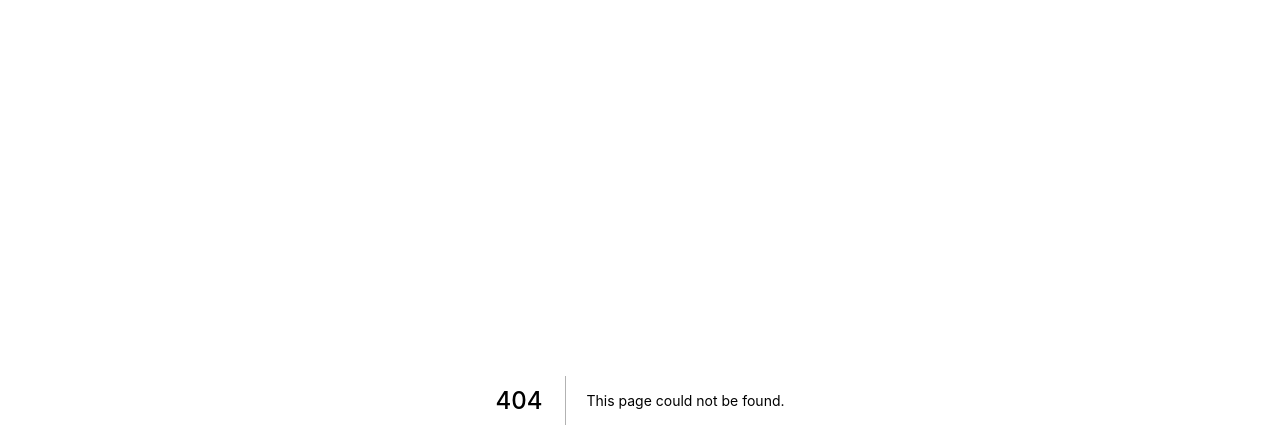
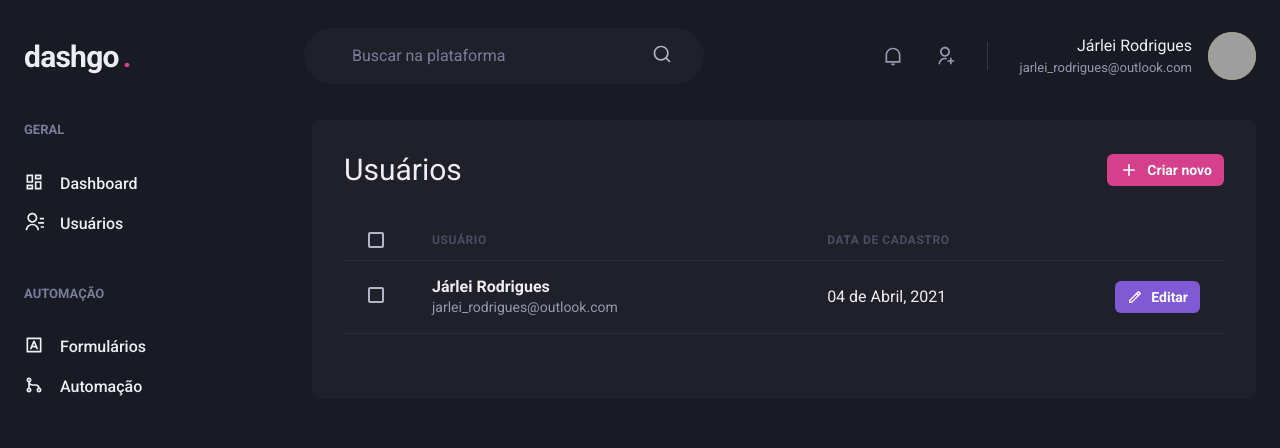
Before and after one commit to Jarlei3m/dashgo, a Next.js app: page /users in a window 1280 px wide. Before the commit this address had no page. Shown: the top 448 px of the page. Built offline with nearby package versions, Linux system fonts and the light colour scheme; grey boxes are pictures that could not be loaded.

Commit message:
chore: Added users list

```diff
--- /dev/null
+++ b/src/pages/users/index.tsx
@@ -0,0 +1,89 @@
+import {
+  Box,
+  Button,
+  Checkbox,
+  Flex,
+  Heading,
+  Icon,
+  Table,
+  Tbody,
+  Td,
+  Text,
+  Th,
+  Thead,
+  Tr,
+} from '@chakra-ui/react';
+import { RiAddLine, RiPencilLine } from 'react-icons/ri';
+
+import { Header } from '../../components/Header';
+import { SideBar } from '../../components/SideBar';
+
+export default function UserList() {
+  return (
+    <Box>
+      <Header />
+
+      <Flex w='100%' my='6' maxWidth={1480} mx='auto' px='6'>
+        <SideBar />
+
+        <Box flex='1' borderRadius='8' bg='gray.800' p='8'>
+          <Flex mb='8' justify='space-between' align='center'>
+            <Heading size='lg' fontWeight='normal'>
+              Usuários
+            </Heading>
+
+            <Button
+              as='a'
+              size='sm'
+              fontSize='sm'
+              colorScheme='pink'
+              leftIcon={<Icon as={RiAddLine} fontSize='20' />}
+            >
+              Criar novo
+            </Button>
+          </Flex>
+
+          <Table colorScheme='whiteAlpha'>
+            <Thead>
+              <Tr>
+                <Th px='6' color='gray.300' width='8'>
+                  <Checkbox colorScheme='pink' />
+                </Th>
+                <Th>Usuário</Th>
+                <Th>Data de cadastro</Th>
+                <Th width='8'></Th>
+              </Tr>
+            </Thead>
+            <Tbody>
+              <Tr>
+                <Td px='6'>
+                  <Checkbox colorScheme='pink' />
+                </Td>
+                <Td>
+                  <Box>
+                    <Text fontWeight='bold'>Járlei Rodrigues</Text>
+                    <Text fontSize='sm' color='gray.300'>
+                      jarlei_rodrigues@outlook.com
+                    </Text>
+                  </Box>
+                </Td>
+                <Td>04 de Abril, 2021</Td>
+                <Td>
+                  <Button
+                    as='a'
+                    size='sm'
+                    fontSize='sm'
+                    colorScheme='purple'
+                    leftIcon={<Icon as={RiPencilLine} fontSize='16' />}
+                  >
+                    Editar
+                  </Button>
+                </Td>
+              </Tr>
+            </Tbody>
+          </Table>
+        </Box>
+      </Flex>
+    </Box>
+  );
+}
```
